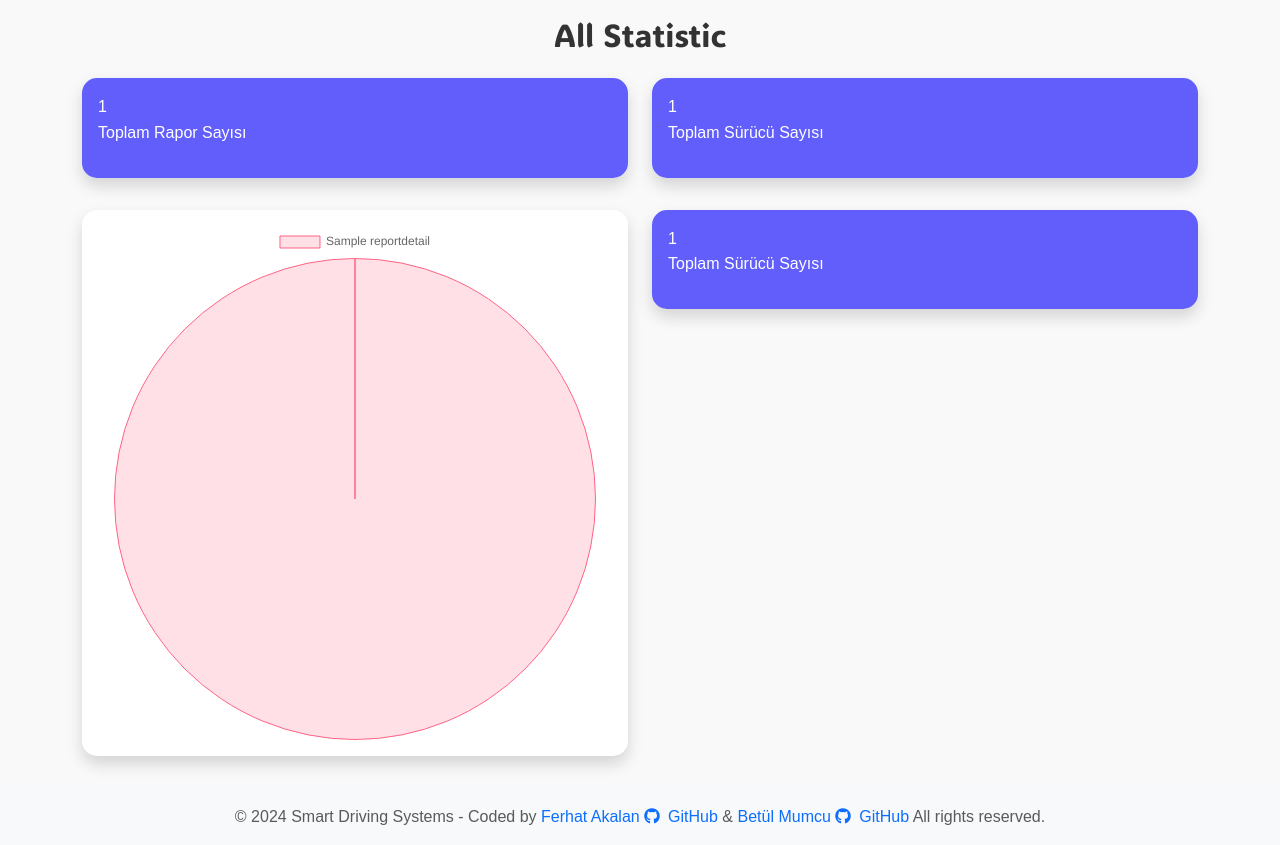
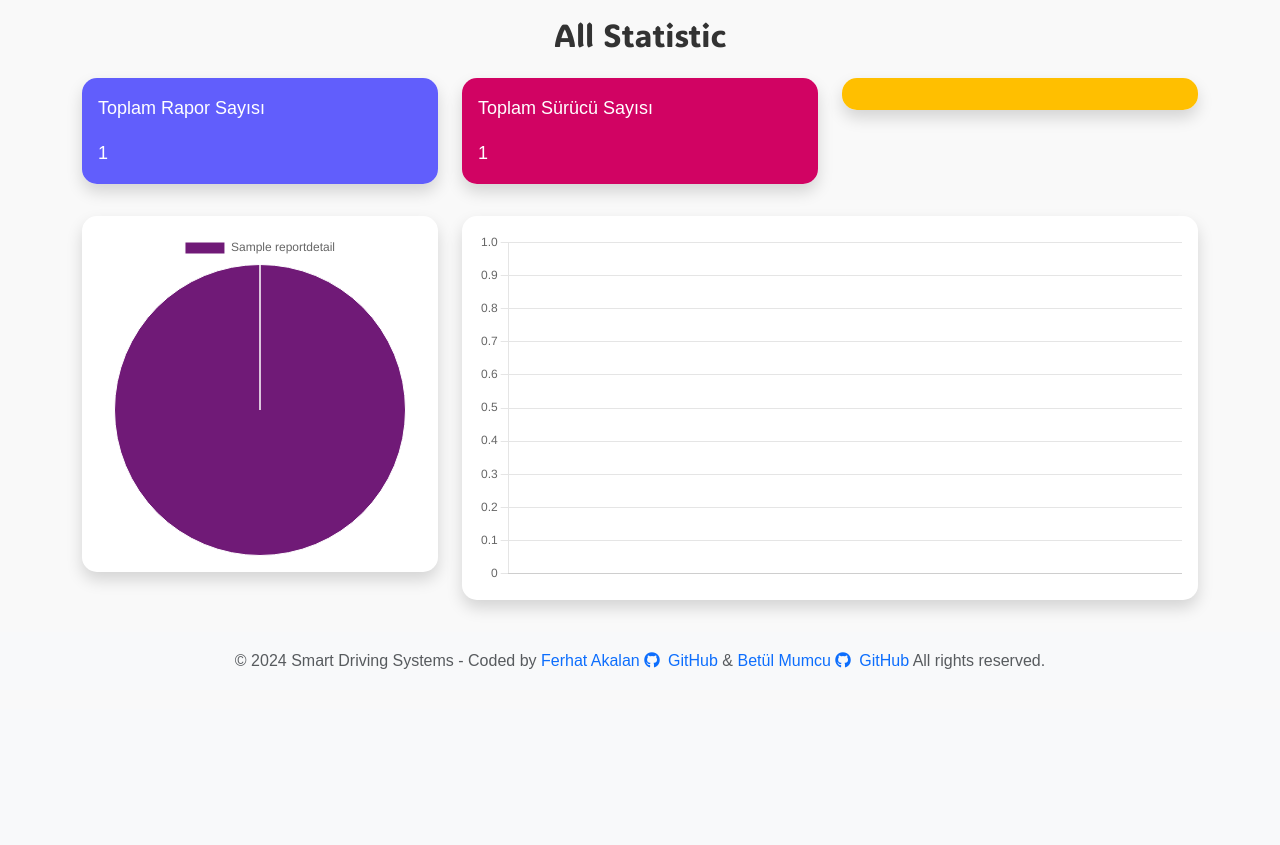
Before and after one commit to FerhatAkalan/SmartDrivingSystems, a Django app: page /report/all-statistic/ in a window 1280 px wide. Shown: the part 91-936 px from the top of the page. After the commit the page ends 760 px from the top, so only its background shows below. Run offline with Django 4.2, Linux system fonts and the light colour scheme; a user stored in the database is signed in; tables that the repository leaves empty hold one stand-in row (values such as "Sample post"); some libraries are stand-ins or nearby versions.

Commit message:
pie-bar-chart

```diff
--- a/report/templates/all-statistic.html
+++ b/report/templates/all-statistic.html
@@ -23,6 +23,7 @@
         transition: box-shadow 0.3s ease;
         overflow: hidden;
         margin-bottom: 2rem;
+        font-size: 18px;
       }
       .card-title {
         font-weight: bold;
@@ -40,46 +41,47 @@
   <h2 class="animated-title text-center mb-4" style="font-family: fasterOne, sans-serif;">All Statistic</h2>
 
   <div class="row">
-    <div class="col-md-6">
+    <div class="col-md-4">
         <div class="card border-0 shadow">
             <div class="card-body" style="background-color:#615EFC; color: white;">
+                <p>Toplam Rapor Sayısı</p>
                 <span id="reportCount">0</span>
-                <p>Toplam Rapor Sayısı</p>
             </div>
         </div>
     </div>
-    <div class="col-md-6">
+    <div class="col-md-4">
         <div class="card border-0 shadow">
-            <div class="card-body" style="background-color:#615EFC; color: white;">
+            <div class="card-body" style="background-color:#D10363; color: white;">
+                <p>Toplam Sürücü Sayısı</p>
                 <span id="driverCount">{{ unique_drivers_count }}</span>
-                <p>Toplam Sürücü Sayısı</p>
+            </div>
+        </div>
+    </div>
+    <div class="col-md-4">
+        <div class="card border-0 shadow">
+            <div class="card-body" style="background-color:#FFBF00; color: white;">
+
             </div>
         </div>
     </div>
   </div>
 
-
   <div class="row">
-    <div class="col-md-6">
+    <div class="col-md-4">
         <div class="card border-0 shadow">
             <div class="card-body" >
                 <canvas id="myPieChart"></canvas>
             </div>
         </div>
     </div>
-    <div class="col-md-6">
+    <div class="col-md-8">
         <div class="card border-0 shadow">
-            <div class="card-body" style="background-color:#615EFC; color: white;">
-                <span id="driverCount">{{ unique_drivers_count }}</span>
-                <p>Toplam Sürücü Sayısı</p>
+            <div class="card-body" >
+                <canvas id="myBarChart"></canvas>
             </div>
         </div>
     </div>
   </div>
-
-
-
-
 
 
 </div>
@@ -101,33 +103,18 @@
 
         var countInterval = setInterval(updateCount, 10);  // 10 milisaniyede bir güncelle
 
-        // Chart.js kullanarak pasta grafiğini oluşturma
-        var ctx = document.getElementById('myPieChart').getContext('2d');
-        var labels = {{ labels|safe }};  // Django'dan gelen etiketler
-        var counts = {{ counts|safe }};  // Django'dan gelen sayılar
+        // Chart.js kullanarak pasta grafiğini oluşturma (Araç İçi Labeller)
+        var ctxPie = document.getElementById('myPieChart').getContext('2d');
+        var labelsPie = {{ interior_labels|safe }};  // Django'dan gelen etiketler (araç içi)
+        var countsPie = {{ interior_counts|safe }};  // Django'dan gelen sayılar (araç içi)
 
-        var myPieChart = new Chart(ctx, {
+        var myPieChart = new Chart(ctxPie, {
             type: 'pie',
             data: {
-                labels: labels,
+                labels: labelsPie,
                 datasets: [{
-                    data: counts,
-                    backgroundColor: [
-                        'rgba(255, 99, 132, 0.2)',
-                        'rgba(54, 162, 235, 0.2)',
-                        'rgba(255, 206, 86, 0.2)',
-                        'rgba(75, 192, 192, 0.2)',
-                        'rgba(153, 102, 255, 0.2)',
-                        'rgba(255, 159, 64, 0.2)'
-                    ],
-                    borderColor: [
-                        'rgba(255, 99, 132, 1)',
-                        'rgba(54, 162, 235, 1)',
-                        'rgba(255, 206, 86, 1)',
-                        'rgba(75, 192, 192, 1)',
-                        'rgba(153, 102, 255, 1)',
-                        'rgba(255, 159, 64, 1)'
-                    ],
+                    data: countsPie,
+                    backgroundColor: generateRandomColors(countsPie.length),  // Rastgele renkler
                     borderWidth: 1
                 }]
             },
@@ -147,7 +134,51 @@
                 }
             }
         });
+
+        // Chart.js kullanarak sütun grafiğini oluşturma (Araç Dışı Labeller)
+        var ctxBar = document.getElementById('myBarChart').getContext('2d');
+        var labelsBar = {{ exterior_labels|safe }};  // Django'dan gelen etiketler (araç dışı)
+        var countsBar = {{ exterior_counts|safe }};  // Django'dan gelen sayılar (araç dışı)
+
+        var myBarChart = new Chart(ctxBar, {
+            type: 'bar',
+            data: {
+                labels: labelsBar,
+                datasets: [{
+                    data: countsBar,
+                    backgroundColor: generateRandomColors(countsBar.length),  // Rastgele renkler
+                    borderWidth: 1
+                }]
+            },
+            options: {
+                responsive: true,
+                plugins: {
+                    legend: {
+                        display: false,
+                    },
+                    tooltip: {
+                        callbacks: {
+                            label: function(tooltipItem) {
+                                return tooltipItem.label + ': ' + tooltipItem.raw;
+                            }
+                        }
+                    }
+                }
+            }
+        });
+
+        // Rastgele renkler oluşturma fonksiyonu
+        function generateRandomColors(numColors) {
+            var colors = [];
+            for (var i = 0; i < numColors; i++) {
+                var color = '#' + Math.floor(Math.random()*16777215).toString(16);  // Rastgele renk oluştur
+                colors.push(color);
+            }
+            return colors;
+        }
     });
+
+    //Toplam Rapor Sayısı
     document.addEventListener("DOMContentLoaded", function() {
         var totalReports = {{ report_count }};  // Django'dan gelen toplam rapor sayısı
         var currentCount = 0;
--- a/report/views.py
+++ b/report/views.py
@@ -116,27 +116,39 @@ def all_statistic(request):
     report_count = reports.count()
     unique_drivers_count = Driver.objects.filter(user=request.user).count()
 
-    # Kullanıcının tüm raporlarındaki etiketleri topla
-    labels = ReportDetails.objects.filter(report__in=reports, is_car_interior=True).values_list('label', flat=True)
+
+    # Kullanıcının tüm raporlarındaki araç içi ve araç dışı etiketleri topla
+    interior_labels = ReportDetails.objects.filter(report__in=reports, is_car_interior=True).values_list('label', flat=True)
+    exterior_labels = ReportDetails.objects.filter(report__in=reports, is_car_interior=False).values_list('label', flat=True)
 
     # Etiketlerin sayısını hesapla
-    label_counts = {}
-    for label in labels:
-        if label in label_counts:
-            label_counts[label] += 1
+    interior_label_counts = {}
+    exterior_label_counts = {}
+    for label in interior_labels:
+        if label in interior_label_counts:
+            interior_label_counts[label] += 1
         else:
-            label_counts[label] = 1
+            interior_label_counts[label] = 1
+    for label in exterior_labels:
+        if label in exterior_label_counts:
+            exterior_label_counts[label] += 1
+        else:
+            exterior_label_counts[label] = 1
 
     # Etiketleri ve sayımlarını JSON olarak döndür
-    labels = list(label_counts.keys())
-    counts = list(label_counts.values())
+    interior_labels = list(interior_label_counts.keys())
+    interior_counts = list(interior_label_counts.values())
+    exterior_labels = list(exterior_label_counts.keys())
+    exterior_counts = list(exterior_label_counts.values())
 
     context={
         'report':reports,
         'report_count': report_count,
         'unique_drivers_count': unique_drivers_count,
-        'labels': labels,
-        'counts': counts,
+        'interior_labels': interior_labels,
+        'interior_counts': interior_counts,
+        'exterior_labels': exterior_labels,
+        'exterior_counts': exterior_counts,
     }
 
     return render(request, 'all-statistic.html',context)
```
